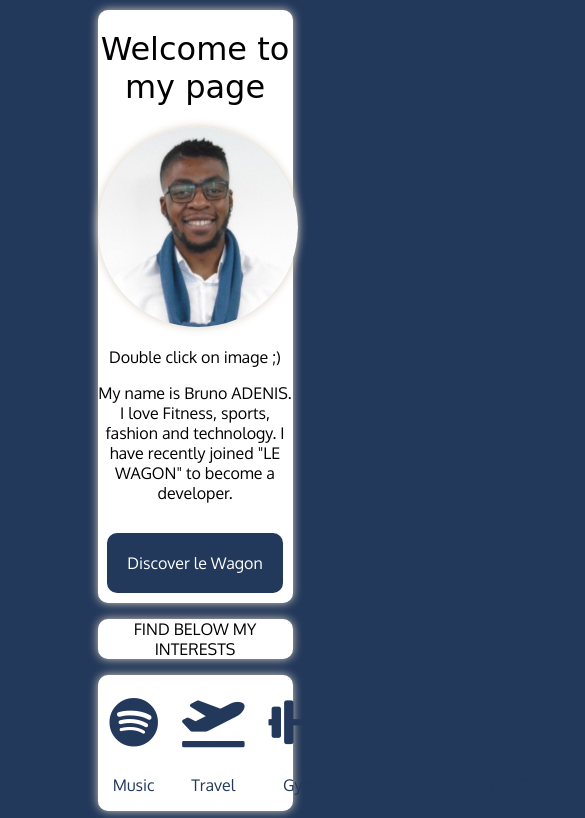
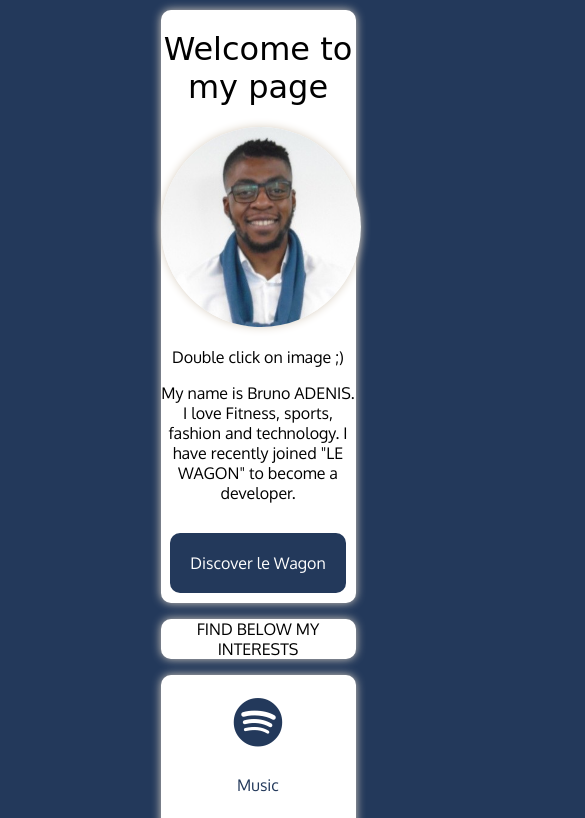
Before and after one commit to badenis19/profile, a plain HTML site: page index.html in a window 390 px wide. Shown: the top 818 px of the page, 585 px wide, since content can reach past the window. Drawn offline with Linux system fonts and the light colour scheme.

Commit message:
last update

```diff
--- a/styles.css
+++ b/styles.css
@@ -110,7 +110,30 @@
    background-color: FAFAFA;
 }
 
+@media (max-width: 960px) {
+  /* For a screen < 960px, this CSS will be read */
+  .container-interest {
+  /*display: flex;
+  justify-content: space-around;*/
+  flex-direction: column;
+  }
+}
 
+@media (max-width: 720px) {
+  /* For a screen < 720px, this CSS will be read */
+  .container {
+    width: 500px;
+  }
+}
+@media (max-width: 540px) {
+  /* For a screen < 540px, this CSS will be read */
+  .container-interest {
+  /*display: flex;
+  justify-content: space-around;*/
+  flex-direction: column;
+}
+
+}
 
 .hidden {
   display: none;
```
Also changed, not shown: index.html (+4 -0 lines).
